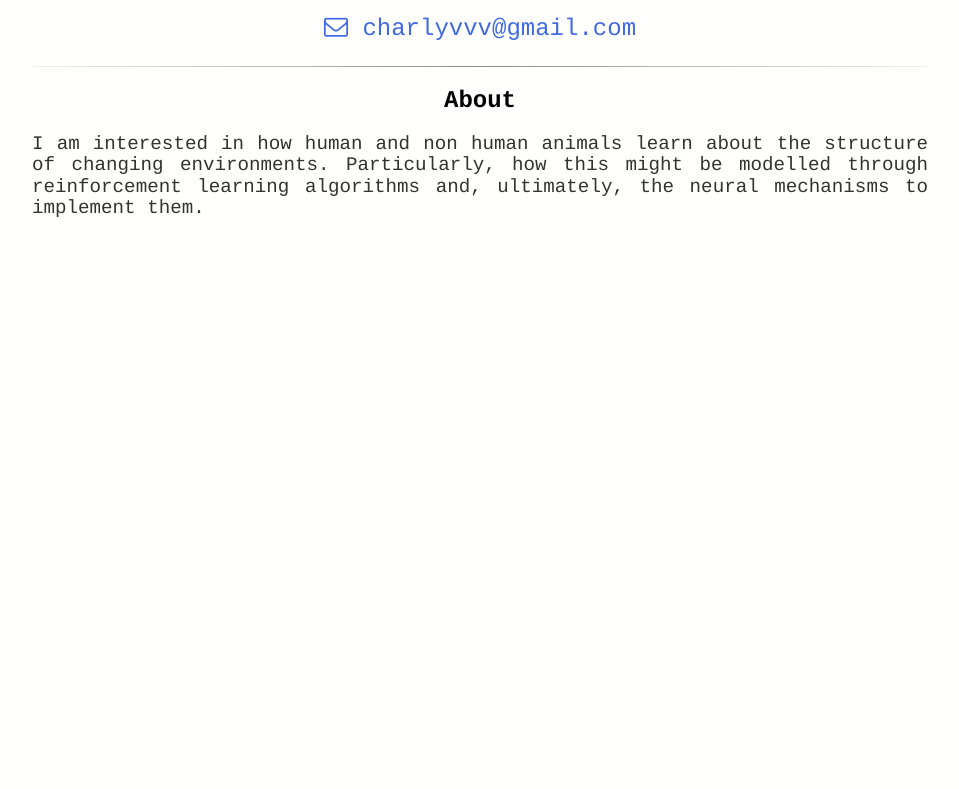
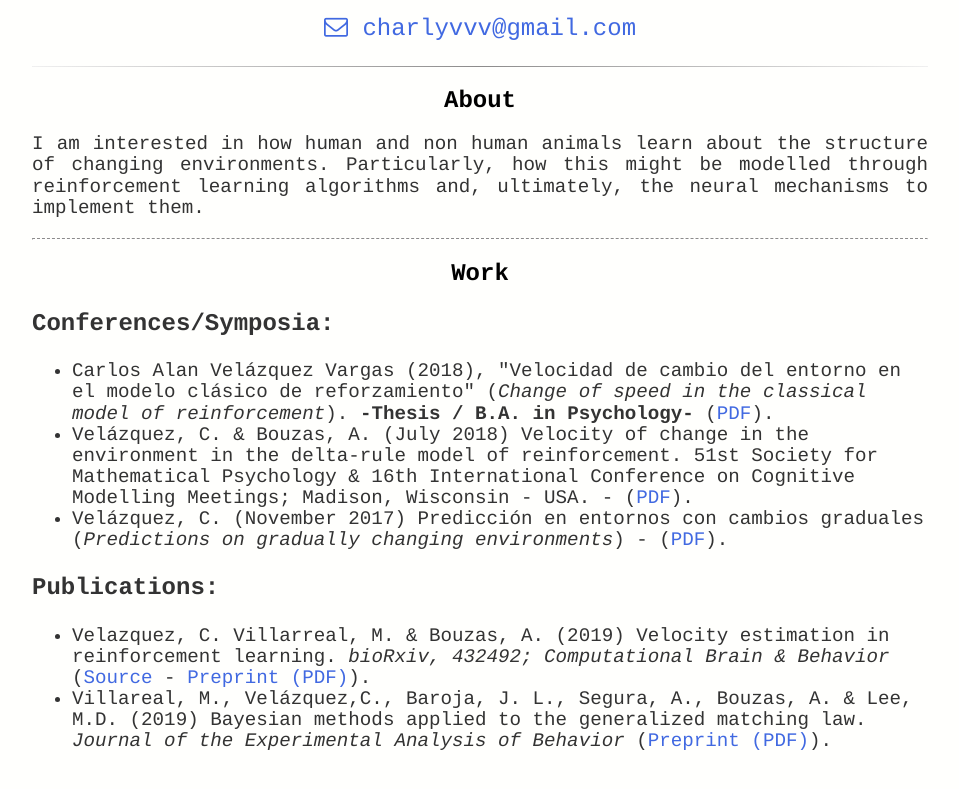
Before and after one commit to BouzasLab25/bouzaslab25.github.io, a Jekyll site: the page built from people/carlos.html, in a window 1280 px wide and 900 px high, scrolled down 708 px. Shown: the top 789 px of the window, without its empty margins (160-1119 px from the left). Built offline with Jekyll 4.4.1, drawn with Linux system fonts in a browser that asks for light colours.

Commit message:
Update carlos.html

```diff
--- a/people/carlos.html
+++ b/people/carlos.html
@@ -18,3 +18,18 @@ title: Lab25 Carlos
  <h2>About</h2>
 
  <p class='text'> I am interested in how human and non human animals learn about the structure of changing environments. Particularly, how this might be modelled through reinforcement learning algorithms and, ultimately, the neural mechanisms to implement them. </p>
+
+ <hr class='style9'>
+ <h2>Work</h2>
+
+<p style="text-align:justify"><b>Conferences/Symposia:</b></p>
+	<ul>
+	<li class='ho' >Carlos Alan Velázquez Vargas (2018), "Velocidad de cambio del entorno en el modelo clásico de reforzamiento" (<i>Change of speed in the classical model of reinforcement</i>). <b>-Thesis / B.A. in Psychology-</b>  (<a class='link' href="http://132.248.9.195/ptd2018/enero/0769970/Index.html" target="_blank">PDF</a>). </li>
+	<li class='ho' >Velázquez, C. & Bouzas, A. (July 2018) Velocity of change in the environment in the delta-rule model of reinforcement. 51st Society for Mathematical Psychology & 16th International Conference on Cognitive Modelling Meetings; Madison, Wisconsin - USA. - (<a class='link' href="/presentations/Carlos_MathPsychICCM 2018.pdf" target="_blank">PDF</a>).</li>
+	<li class='ho' >Velázquez, C. (November 2017) Predicción en entornos con cambios graduales (<i>Predictions on gradually changing environments</i>) - (<a class='link' href="/presentations/SINCAVI_Carlos.pdf" target="_blank">PDF</a>). </li>
+ 	</ul>
+<p style="text-align:justify"><b>Publications:</b></p>
+	<ul>
+	<li class='ho' >Velazquez, C. Villarreal, M. & Bouzas, A. (2019) Velocity estimation in reinforcement learning. <i> bioRxiv, 432492; Computational Brain & Behavior </i> (<a class='link' href="https://link.springer.com/article/10.1007/s42113-019-00026-1" target="_blank">Source</a> - <a class='link' href="https://github.com/BouzasLab25/bouzaslab25.github.io/blob/master/documents/paper_Vel%C3%A1zquezEtAl2019.pdf" target="_blank">Preprint (PDF)</a>). </li>
+	<li class='ho' >Villareal, M., Velázquez,C., Baroja, J. L., Segura, A., Bouzas, A. & Lee, M.D. (2019) Bayesian methods applied to the generalized matching law. <i>Journal of the Experimental Analysis of Behavior</i> (<a class='link' href="https://webfiles.uci.edu/mdlee/VillarealEtAl2018.pdf?uniq=-u4uixy" target="_blank">Preprint (PDF)</a>). </li>
+	</ul>
```
